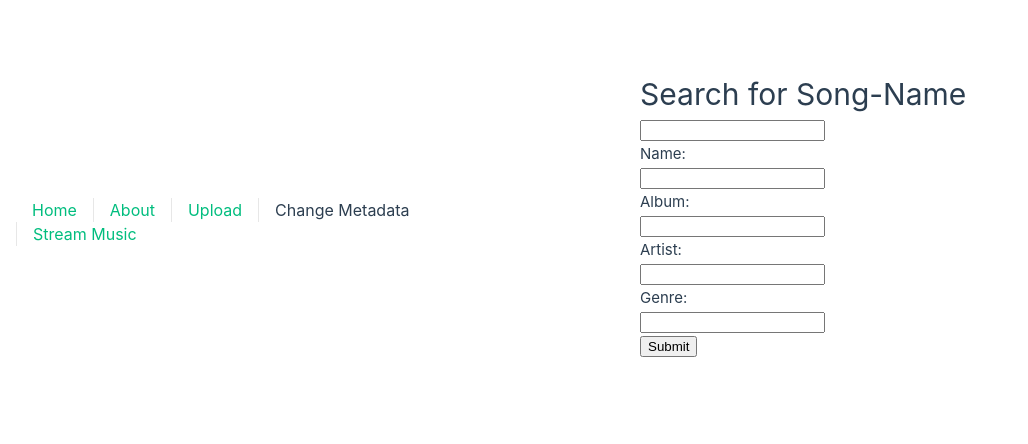
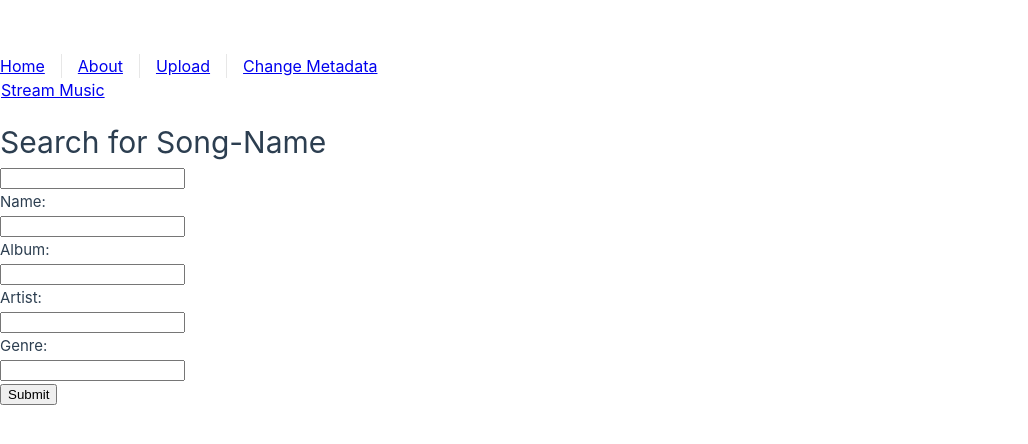
Before and after one commit to anticitizn/starstream, a Vue app in the folder frontend/: page /metaData in a window 1280 px wide. Shown: the part 186-630 px from the top of the page, without its empty margins (0-1028 px from the left). Built offline with nearby package versions, Linux system fonts and the light colour scheme.

Commit message:
nearly finished FileUpload

```diff
--- a/frontend/src/App.vue
+++ b/frontend/src/App.vue
@@ -21,29 +21,9 @@ import { RouterLink, RouterView } from "vue-router";
 <style>
 @import './assets/base.css';
 
-#app {
-  max-width: 1280px;
-  margin: 0 auto;
-  padding: 2rem;
-
-  font-weight: normal;
-}
-
 header {
   line-height: 1.5;
   max-height: 100vh;
-}
-
-.logo {
-  display: block;
-  margin: 0 auto 2rem;
-}
-
-a,
-.green {
-  text-decoration: none;
-  color: hsla(160, 100%, 37%, 1);
-  transition: 0.4s;
 }
 
 @media (hover: hover) {
@@ -57,14 +37,6 @@ nav {
   font-size: 12px;
   text-align: center;
   margin-top: 2rem;
-}
-
-nav a.router-link-exact-active {
-  color: var(--color-text);
-}
-
-nav a.router-link-exact-active:hover {
-  background-color: transparent;
 }
 
 nav a {
@@ -83,12 +55,6 @@ nav a:first-of-type {
     place-items: center;
   }
 
-  #app {
-    display: grid;
-    grid-template-columns: 1fr 1fr;
-    padding: 0 2rem;
-  }
-
   header {
     display: flex;
     place-items: center;
@@ -101,10 +67,6 @@ nav a:first-of-type {
     flex-wrap: wrap;
   }
 
-  .logo {
-    margin: 0 2rem 0 0;
-  }
-
   nav {
     text-align: left;
     margin-left: -1rem;
```
